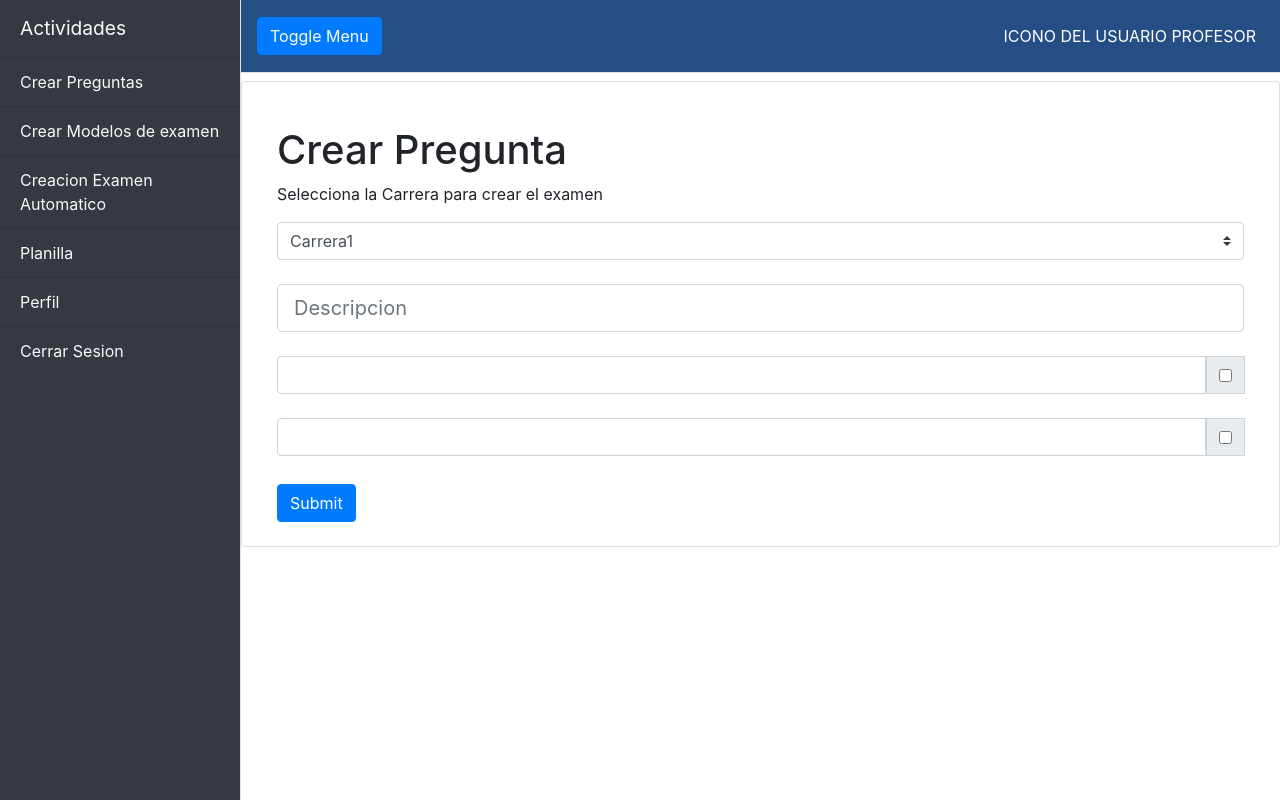
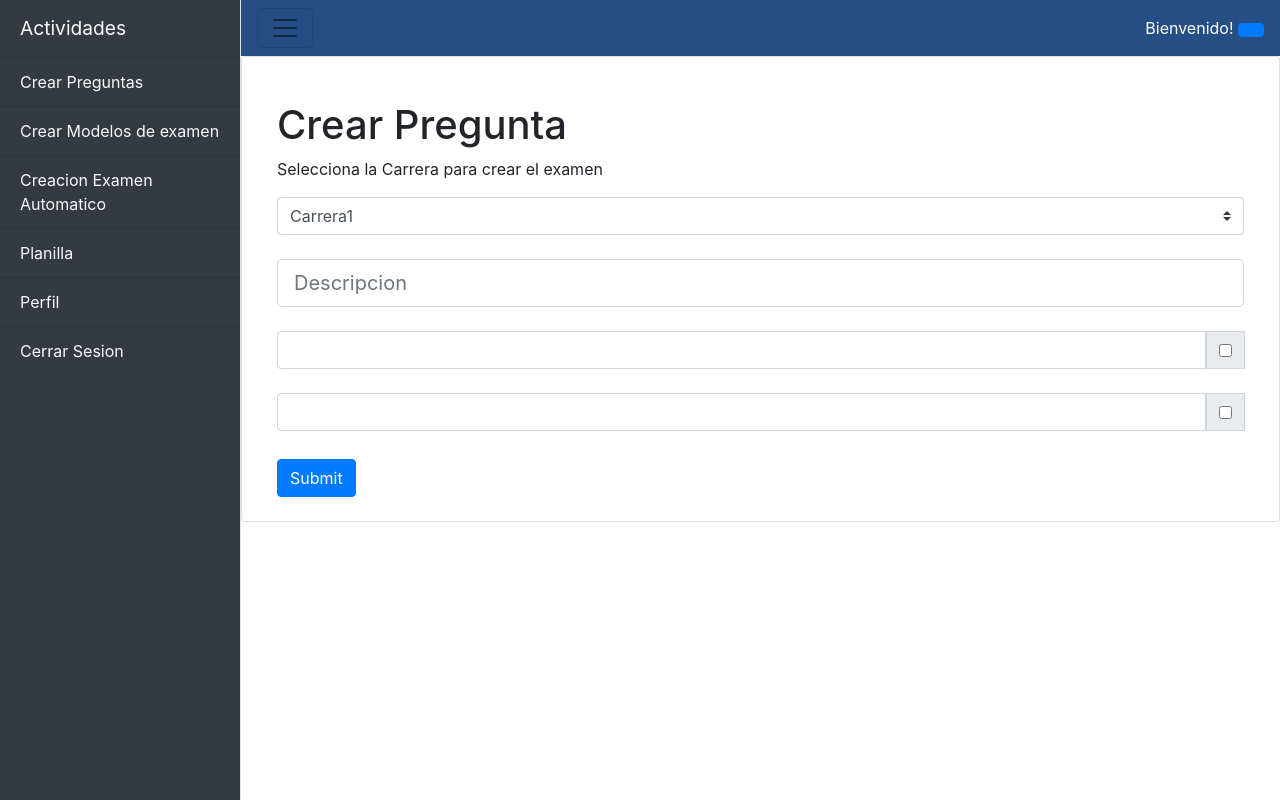
Before and after one commit to ltisera/RoyalAcademy, a Flask app: page /docente in a window 1280 px wide. Run offline with Flask 2, Linux system fonts and the light colour scheme; data comes from the database, SQL or seed files in the repository; data that the repository does not hold is empty; some libraries are stand-ins or nearby versions.

Commit message:
algunos retoques visuales a docente

```diff
--- a/static/js/profesor.js
+++ b/static/js/profesor.js
@@ -1,3 +1,22 @@
+/* login y session */
+var usuario;
+//ajax para traer el usuario completo
+$.ajax({
+  url:"getUser",
+  type: "GET",
+  success: function(response){
+    console.log("traigo el usuario")
+    console.log(response);
+    usuario = response;
+    $("#nombreusuario").html(usuario.email)
+  },
+  error:function(response){
+    console.log("Error")
+  }
+});
+
+
+/* login y session */
 $(document).ready(function(){
 
     $("#selCarrera").change(cambiador);
--- a/templates/profesor.html
+++ b/templates/profesor.html
@@ -38,7 +38,9 @@
                     <a  class="list-group-item list-group-item-action bg-dark text-light bg-dark" data-toggle="collapse" href="#collapseModeloExamenAuto" role="button" aria-expanded="false" aria-controls="collapseModeloExamenAuto">Creacion Examen Automatico</a>
                     <a  class="list-group-item list-group-item-action bg-dark text-light bg-dark">Planilla</a>
                     <a  class="list-group-item list-group-item-action bg-dark text-light bg-dark">Perfil</a>
-                    <a  class="list-group-item list-group-item-action bg-dark text-light bg-dark">Cerrar Sesion</a>
+                    <form method="GET" action="/logout" >
+                      <button  class="list-group-item list-group-item-action bg-dark text-light bg-dark" type="submit">Cerrar Sesion</button>
+                      </form>
                   </div>
                 </div>
                 <!-- /#sidebar-wrapper -->
@@ -46,20 +48,16 @@
                 <!-- Page Content -->
                 <div id="page-content-wrapper">
 
-                  <nav class="navbar navbar-expand-lg navbar-light p-3 mb-2  prueba text-white border-bottom">
-                    <button class="btn btn-primary" id="menu-toggle">Toggle Menu</button>
+                  <nav class="navbar navbar-light prueba text-white">
+                      <button class="navbar-toggler" type="button" id="menu-toggle">
+                          <span class="navbar-toggler-icon"></span>
+                        </button>
 
-                    <button class="navbar-toggler" type="button" data-toggle="collapse" data-target="#navbarSupportedContent" aria-controls="navbarSupportedContent" aria-expanded="false" aria-label="Toggle navigation" aria-expanded="false" aria-controls="collapseExample">
-                      <span class="navbar-toggler-icon"></span>
-                    </button>
+                            <div class="ml-auto" id="usuariocabecera">
+                                Bienvenido!
+                                <button class="btn btn-primary" id="nombreusuario"><!--- email del usuario ---></button>
+                            </div>
 
-                    <div class="collapse navbar-collapse" id="navbarSupportedContent">
-                      <ul class="navbar-nav ml-auto mt-2 mt-lg-0">
-                        <li class="nav-item active">
-                          <a class="nav-link text-white" href="#">ICONO DEL USUARIO PROFESOR<span class="sr-only">(current)</span></a>
-                        </li>
-                      </ul>
-                    </div>
                   </nav>
                   <div id="contenido">
                     <div class="collapse show" id="collapseExample" data-parent="#contenido">
@@ -129,13 +127,19 @@
                     </div>
 
                     <div  class="container-fluid collapse"  id="collapseModeloExamenAuto" data-parent="#contenido">
+                        <h1 class="mt-4">Crear Examen Automaticamente</h1>
                       <div class="card card-body">
+
+
                         <form  id="formExamenAuto">
+                            <p>Selecciona la Carrera para crear el examen:</p>
                           <select name="carrera" id="selCarrera1" class="custom-select mr-sm-2" id="inlineFormCustomSelect">
 
                           </select>
-                          <input type="datetime-local" name="calendar" >
-                          <button type="button" id="enviarExamenAuto">registrar</button>
+                          <br><br>
+                          <p>Seleccione la fecha y hora en que se toma el examen:</p>
+                          <input type="datetime-local" name="calendar" ><br>
+                          <button type="button" id="enviarExamenAuto" class="btn btn-primary my-1">Crear Examen</button>
                         </form>
                         <div id="respExamenAuto">
 
```
